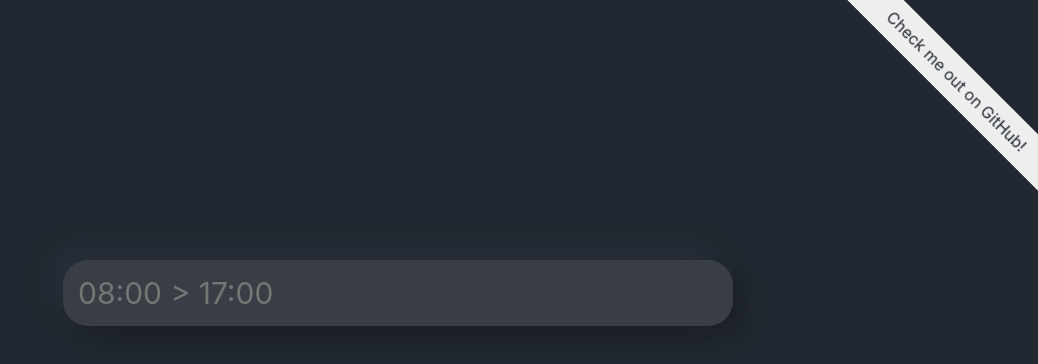
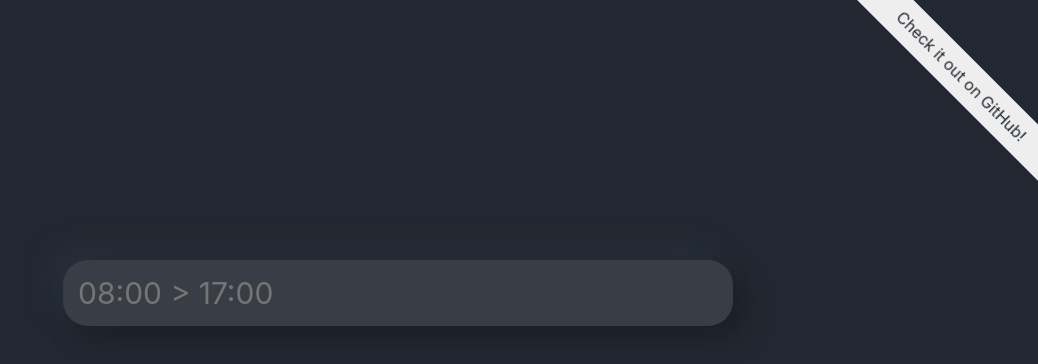
Before and after one commit to nermin99/timecalculator, a React (Create React App) app: page / in a window 1280 px wide. Shown: the top 364 px of the page, without its empty margins (242-1280 px from the left). Built offline with nearby package versions, Linux system fonts and the light colour scheme.

Commit message:
Change ribbon "me" to "it"

```diff
--- a/src/App.tsx
+++ b/src/App.tsx
@@ -6,7 +6,7 @@ function App() {
   return (
     <div className="App">
       <a href="https://github.com/nermin99/timecalculator" className="ribbon">
-        Check me out on GitHub!
+        Check it out on GitHub!
       </a>
       <Calculator />
     </div>
```
